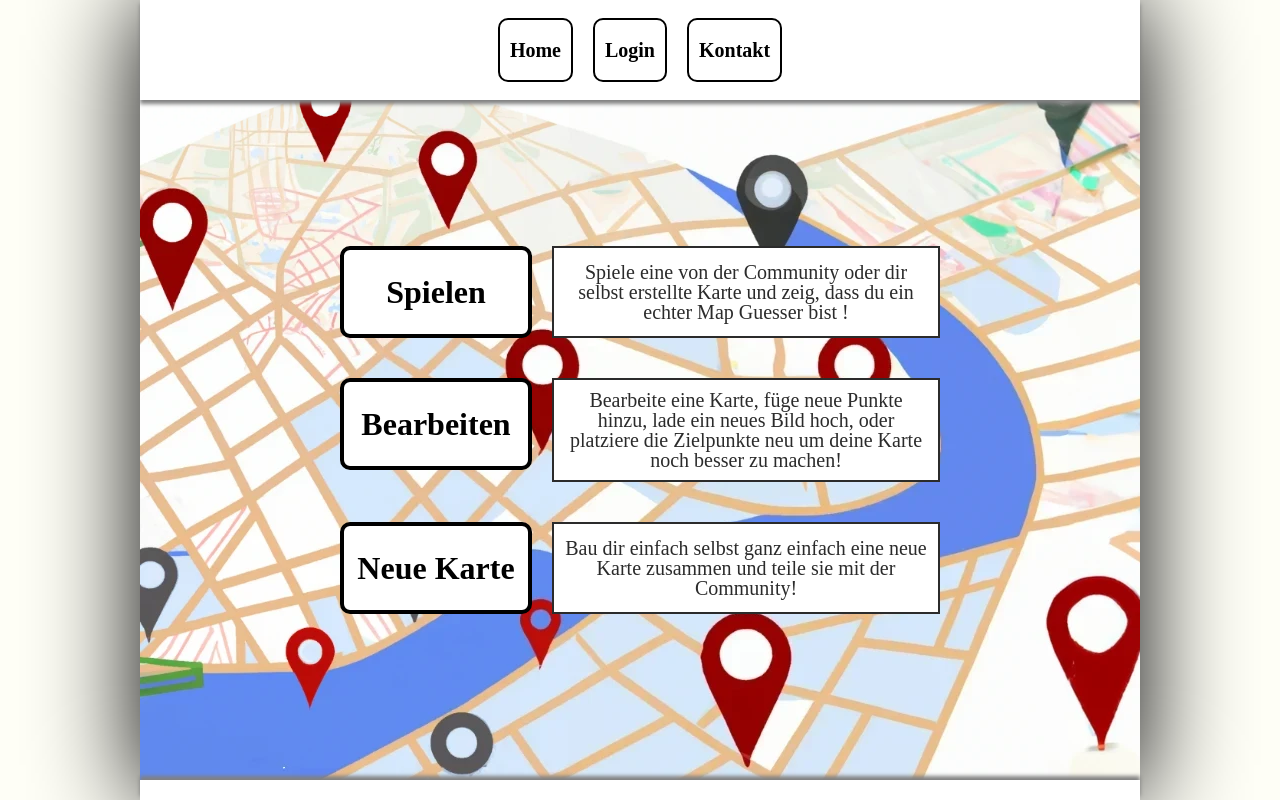
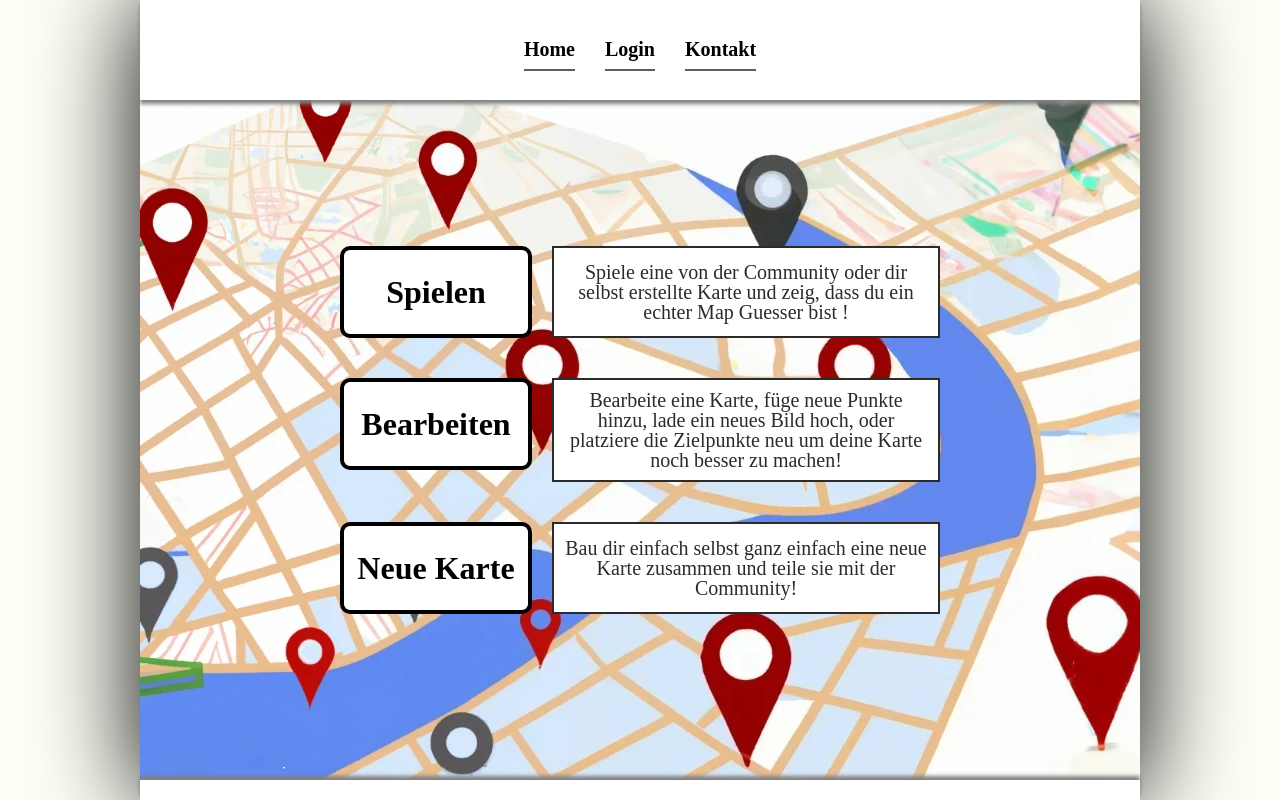
Before and after one commit to feindreh/mapguess, a React (Create React App) app: page /#/ in a window 1280 px wide. Built offline with nearby package versions, Linux system fonts and the light colour scheme; no server answers.

Commit message:
change navbar style

```diff
--- a/src/style/App.css
+++ b/src/style/App.css
@@ -87,11 +87,18 @@
     background:rgb(255, 255, 255);
 
     display: flex;
-    gap:20px;
+    gap:30px;
     justify-content: center;
     align-items: center;
     box-shadow: 0 4px 4px 0px rgb(128, 128, 128);
     margin-bottom:5px;
+}
+
+#navbar .link{
+    border:none;
+    border-bottom:solid rgb(94, 94, 94) 2px;
+    border-radius: 0px;
+    padding:0px;
 }
 
 #footer{
```
